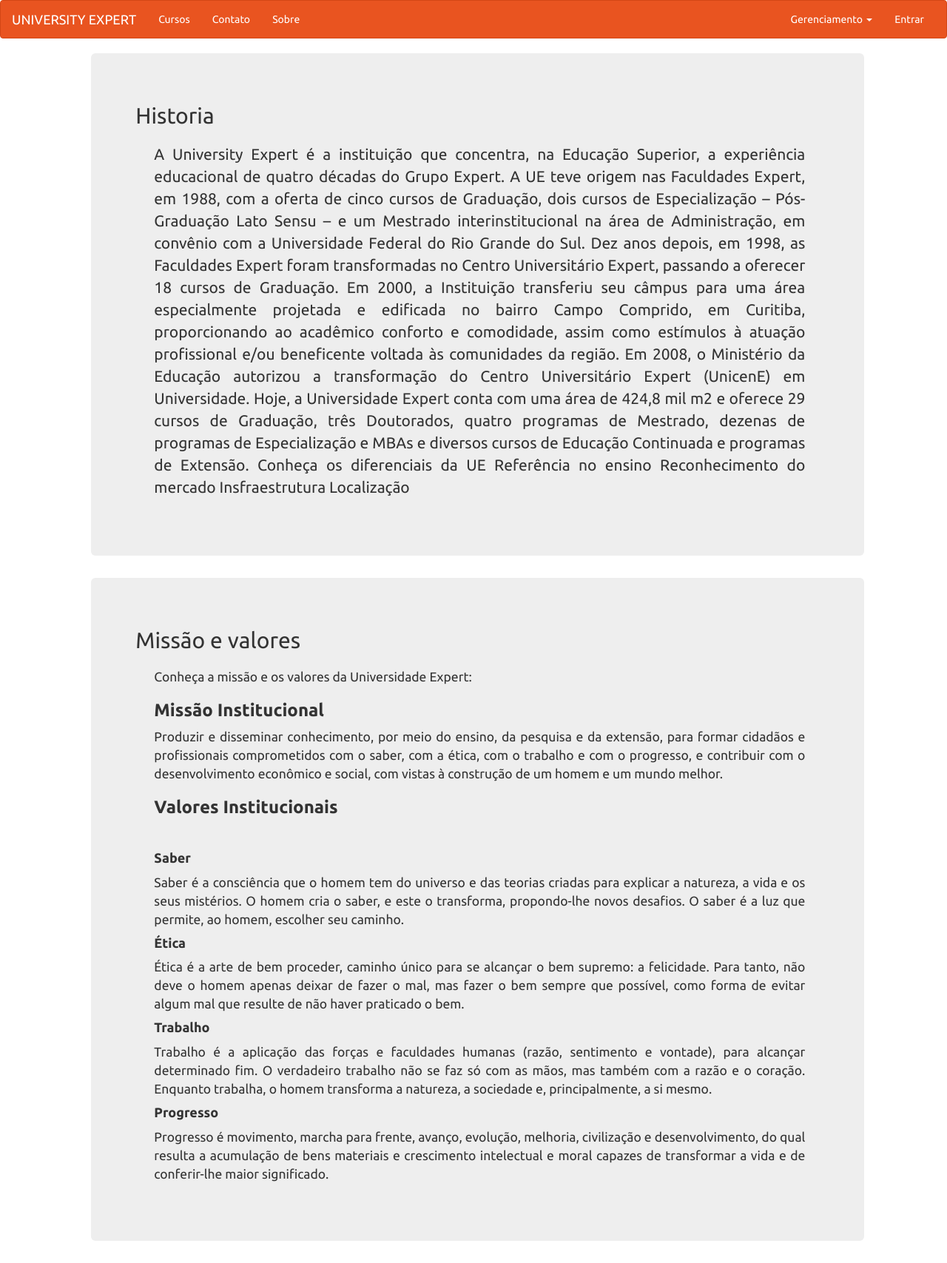
After one commit to Diegoramosdrp/PHP-InstituicaoDeEnsino, a PHP site: page /Sobre.php in a window 1280 px wide. The commit adds this page. Shown: the whole page at 74% size. Run offline with PHP 8.4, Linux system fonts and the light colour scheme.

Commit message:
Criado Paginas Para Contato E Sobre

```diff
--- a/CursosCadastro.php
+++ b/CursosCadastro.php
@@ -5,7 +5,6 @@
     <div class="col-lg-offset-1">
         <div class="container">
             <div class="col-sm-11">
-                <div class="col-lg-12">
                 <div class="col-lg-12">
                     <?php
                         if (isset($_GET['categoria'])) {
@@ -72,7 +71,6 @@
             </div>
         </div>
     </div>
-    </div>
 
     <div id="myModal" class="modal fade" role="dialog">
         <div class="modal-dialog">
--- /dev/null
+++ b/Sobre.php
@@ -0,0 +1,57 @@
+<!DOCTYPE html>
+<head>
+    <meta charset="UTF-8">
+</head>
+<body>
+    <?php include 'Template.php'; ?>
+    <div class="col-lg-offset-1">
+        <div class="container">
+            <div class="col-sm-11 jumbotron">
+                <h2>Historia</h2>
+                <blockquote class="text-justify">
+                    <p>
+                        A University Expert é a instituição que concentra, na Educação Superior, a experiência educacional de quatro décadas do Grupo Expert. A UE teve origem nas Faculdades Expert, em 1988, com a oferta de cinco cursos de Graduação, dois cursos de Especialização – Pós-Graduação Lato Sensu – e um Mestrado interinstitucional na área de Administração, em convênio com a Universidade Federal do Rio Grande do Sul.
+                        Dez anos depois, em 1998, as Faculdades Expert foram transformadas no Centro Universitário Expert, passando a oferecer 18 cursos de Graduação. Em 2000, a Instituição transferiu seu câmpus para uma área especialmente projetada e edificada no bairro Campo Comprido, em Curitiba, proporcionando ao acadêmico conforto e comodidade, assim como estímulos à atuação profissional e/ou beneficente voltada às comunidades da região.
+                        Em 2008, o Ministério da Educação autorizou a transformação do Centro Universitário Expert (UnicenE) em Universidade. Hoje, a Universidade Expert conta com uma área de 424,8 mil m2 e oferece 29 cursos de Graduação, três Doutorados, quatro programas de Mestrado, dezenas de programas de Especialização e MBAs e diversos cursos de Educação Continuada e programas de Extensão.
+
+                        Conheça os diferenciais da UE
+
+                        Referência no ensino
+                        Reconhecimento do mercado
+                        Insfraestrutura
+                        Localização
+                    </p>
+                </blockquote>
+            </div>
+        </div>
+    </div>
+
+    <div class="col-lg-offset-1">
+        <div class="container">
+            <div class="col-sm-11 jumbotron">
+                <h2>Missão e valores</h2>
+                <blockquote class="text-justify">
+                    Conheça a missão e os valores da Universidade Expert:
+                    <h3><b>Missão Institucional</b></h3>
+
+                    Produzir e disseminar conhecimento, por meio do ensino, da pesquisa e da extensão, para formar cidadãos e profissionais comprometidos com o saber, com a ética, com o trabalho e com o progresso, e contribuir com o desenvolvimento econômico e social, com vistas à construção de um homem e um mundo melhor.
+
+                    <h3><b>Valores Institucionais</b></h3><br>
+
+                    <h4><b>Saber</b></h4>
+                    Saber é a consciência que o homem tem do universo e das teorias criadas para explicar a natureza, a vida e os seus mistérios. O homem cria o saber, e este o transforma, propondo-lhe novos desafios. O saber é a luz que permite, ao homem, escolher seu caminho.
+
+                    <h4><b>Ética</b></h4>
+                    Ética é a arte de bem proceder, caminho único para se alcançar o bem supremo: a felicidade. Para tanto, não deve o homem apenas deixar de fazer o mal, mas fazer o bem sempre que possível, como forma de evitar algum mal que resulte de não haver praticado o bem.
+
+                    <h4><b>Trabalho</b></h4>
+                    Trabalho é a aplicação das forças e faculdades humanas (razão, sentimento e vontade), para alcançar determinado fim. O verdadeiro trabalho não se faz só com as mãos, mas também com a razão e o coração. Enquanto trabalha, o homem transforma a natureza, a sociedade e, principalmente, a si mesmo.
+
+                    <h4><b>Progresso</b></h4>
+                    Progresso é movimento, marcha para frente, avanço, evolução, melhoria, civilização e desenvolvimento,  do qual resulta a acumulação de bens materiais e crescimento intelectual e moral capazes de transformar a vida e de conferir-lhe maior significado.
+                </blockquote>
+            </div>
+        </div>
+    </div>
+</body>
+</html>
--- a/Template.php
+++ b/Template.php
@@ -21,8 +21,8 @@
             <div class="collapse navbar-collapse" id="bs-example-navbar-collapse-1">
                 <ul class="nav navbar-nav">
                     <li><a href="Cursos.php">Cursos</a></li>
+                    <li><a href="Contato.php">Contato</a></li>
                     <li><a href="Sobre.php">Sobre</a></li>
-                    <li><a href="Contato.php">Contato</a></li>
                 </ul>
                 <ul class="nav navbar-nav navbar-right">
                     <li class="dropdown">
--- a/index.php
+++ b/index.php
@@ -3,8 +3,6 @@
         <meta charset="UTF-8">
     </head>
     <body>
-        <?php
-            include 'Template.php';
-        ?>
+        <?php include 'Template.php';?>
     </body>
 </html>
```
Also changed, not shown: Contato.php (added, +28 -0 lines). Lines whose indentation alone changed are shown as unchanged.
